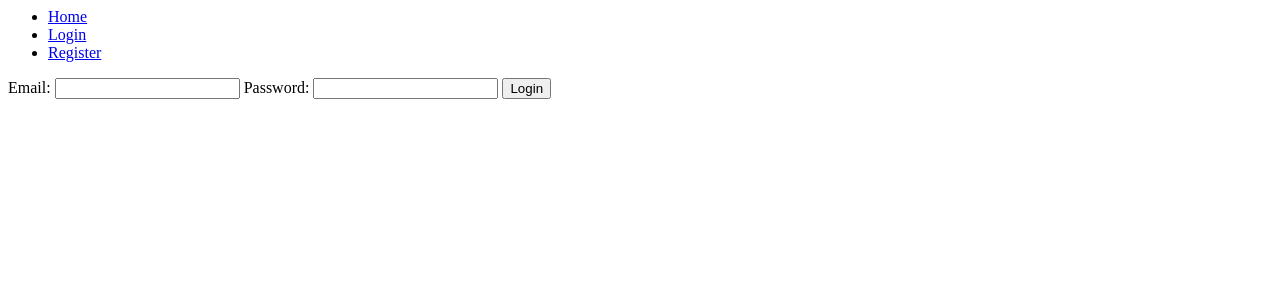
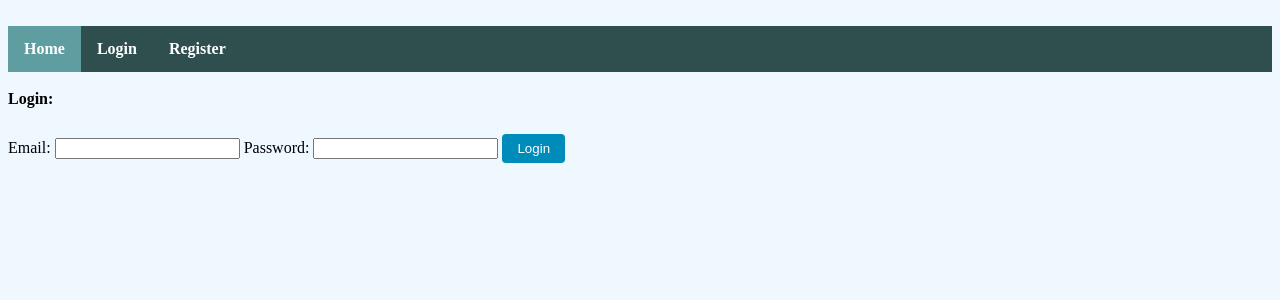
Before and after one commit to hhp46/IT202011, a PHP site: page /login.php in a window 1280 px wide. Shown: the top 300 px of the page. Run offline with PHP 8.4, Linux system fonts and the light colour scheme; a stand-in replaces the project's code that opens the database connection.

Commit message:
project files

```diff
--- a/Project/login.php
+++ b/Project/login.php
@@ -1,4 +1,17 @@
+<html>
+<title> Login </title>
+<head>
+
+
+</head>
+<body>
+
 <?php require_once(__DIR__ . "/partials/nav.php"); ?>
+<br>
+<p3>Login:</p3>
+<br>
+<br>
+
 <form method="POST">
     <label for="email">Email:</label>
     <input type="email" id="email" name="email" required/>
@@ -72,3 +85,31 @@ SELECT Roles.name FROM Roles JOIN UserRoles on Roles.id = UserRoles.role_id wher
     }
 }
 ?>
+
+
+<style>
+body {
+  background-color: #F0F8FF;
+}
+p3{
+font-weight: bold;
+}
+
+input[type=submit] {
+ background-color: #008CBA;
+  color: white;
+  padding: 7px 15px;
+  margin: 8px 0;
+  border: none;
+  border-radius: 4px;
+  cursor: pointer;
+}
+
+input[type=submit]:hover {
+  background-color: #ADD8E6;
+  color: black;
+}
+
+</style>
+</body>
+</html>
--- a/Project/partials/nav.php
+++ b/Project/partials/nav.php
@@ -1,15 +1,58 @@
+<html>
+<head>
+
+<style type="text/css">
+ul {
+  list-style-type: none;
+  margin: 0;
+  padding: 0;
+  overflow: hidden;
+  background-color: #2F4F4F;
+}
+
+li {
+  float: left;
+}
+
+li a {
+  display: block;
+  color: white;
+  text-align: center;
+  padding: 14px 16px;
+  text-decoration: none;
+}
+
+li a:hover:not(.active) {
+  background-color: #111;
+}
+
+.active {
+  background-color: #5F9EA0;
+}
+</style>
+</head>
+
+<body>
+
+
+
 <?php
 //we'll be including this on most/all pages so it's a good place to include anything else we want on those pages
 require_once(__DIR__ . "/../lib/helpers.php");
 ?>
+<br>
+
 <ul>
-    <li><a href="home.php">Home</a></li>
+    <li><a class="active" href="home.php"><b>Home</b></a></li>
     <?php if (!is_logged_in()): ?>
-        <li><a href="login.php">Login</a></li>
-        <li><a href="register.php">Register</a></li>
+        <li><a  href="login.php"><b>Login</b></a></li>
+        <li><a href="register.php"><b>Register</b></a></li>
     <?php endif; ?>
     <?php if (is_logged_in()): ?>
-        <li><a href="profile.php">Profile</a></li>
-        <li><a href="logout.php">Logout</a></li>
+        <li><a href="profile.php"><b>Profile</b></a></li>
+        <li><a href="logout.php"><b>Logout</b></a></li>
     <?php endif; ?>
 </ul>
+
+</body>
+</html>
```
Also changed, not shown: Project/home.php (+31 -1 lines), Project/logout.php (+16 -0 lines), Project/profile.php (+47 -1 lines), Project/register.php (+38 -0 lines).
